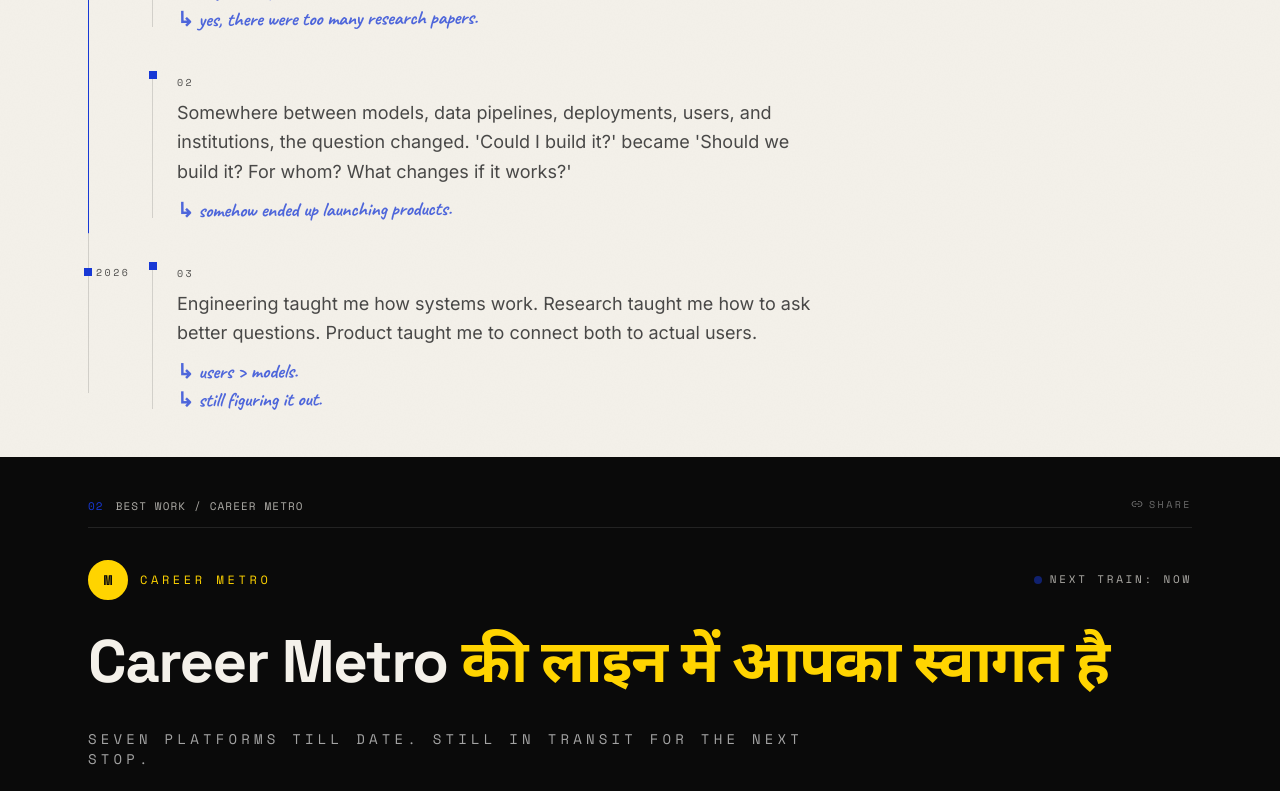
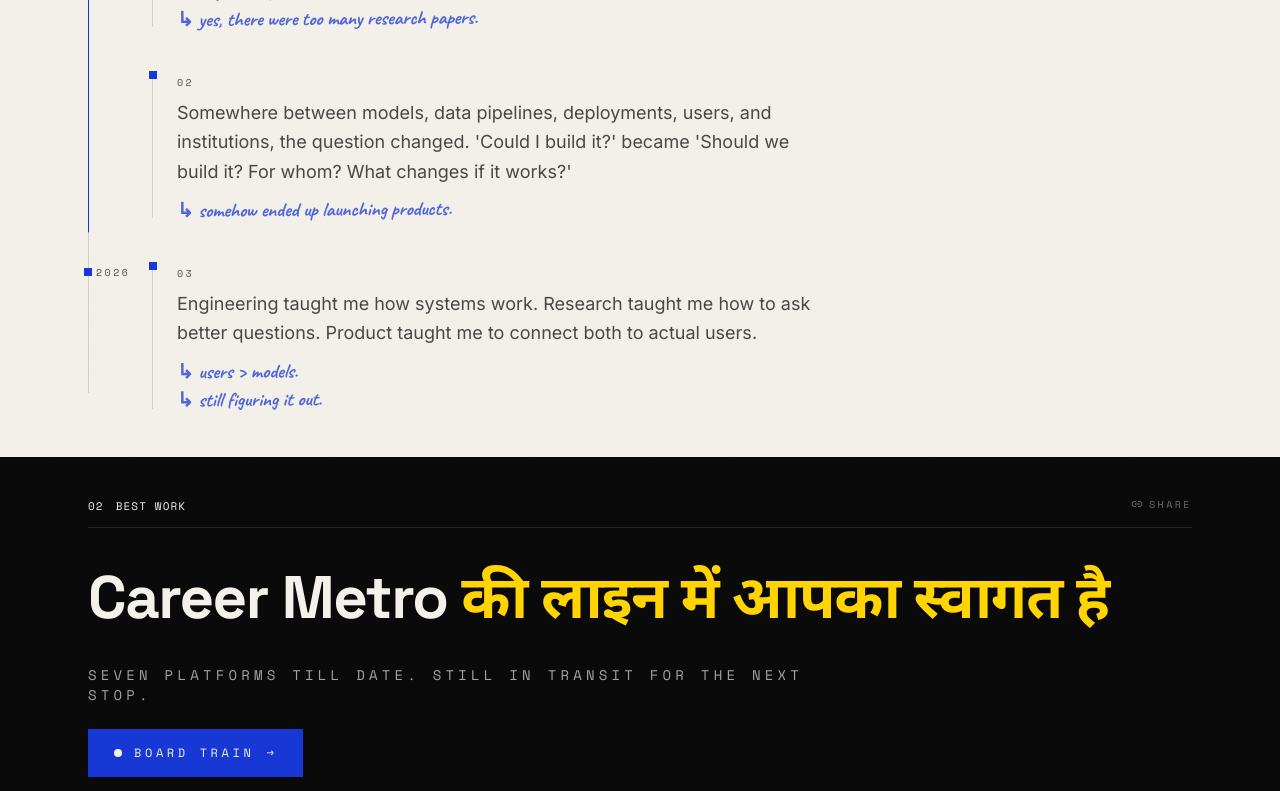
Before and after one commit to onalunchbreak/pankaj-gupta-portfolio, a Next.js app: page / in a window 1280 px wide. Shown: the part 2414-3205 px from the top of the page. Built offline with nearby package versions, Linux system fonts and the light colour scheme.

Commit message:
refactor(metro): update index header to white 02 BEST WORK and remove yellow M symbol badge and NEXT TRAIN NOW bar

```diff
--- a/src/components/sections/best-work-metro.tsx
+++ b/src/components/sections/best-work-metro.tsx
@@ -362,38 +362,19 @@
       <div className="mx-auto w-full max-w-[1200px] px-5 py-8 sm:px-8 sm:py-10 lg:px-12">
         {/* Index header — mirrors SectionShell */}
         <motion.div
-          className="mb-6 flex items-baseline gap-3 border-b border-white/10 pb-3 font-mono text-[11px] uppercase tracking-widest text-[#A3A3A3] sm:mb-8"
+          className="mb-6 flex items-baseline gap-3 border-b border-white/10 pb-3 font-mono text-[11px] uppercase tracking-widest text-[#F4F1EA] sm:mb-8"
           initial={{ opacity: 0, y: 14 }}
           whileInView={{ opacity: 1, y: 0 }}
           viewport={{ once: true, margin: "-10% 0px" }}
           transition={{ duration: 0.6, ease: EASE }}
         >
-          <span className="text-[#1738D5]">02</span>
-          <span id="best-work-header" className="text-[#F4F1EA]/70">
-            BEST WORK / CAREER METRO
+          <span className="text-[#F4F1EA]">02</span>
+          <span id="best-work-header" className="text-[#F4F1EA]">
+            BEST WORK
           </span>
           <span className="ml-auto" />
           <ShareButton sectionId="best-work" />
         </motion.div>
-
-        {/* Metro logo mark + blinking "Next train: NOW" */}
-        <div className="mb-6 flex flex-wrap items-center gap-4">
-          <div
-            className="flex items-center gap-3"
-            data-cursor-label={METRO_INTRO.line}
-          >
-            <span className="flex h-10 w-10 items-center justify-center rounded-full border-2 border-[#FFD400] bg-[#FFD400] text-[#0A0A0A]">
-              <span className="font-mono text-sm font-bold">M</span>
-            </span>
-            <span className="font-mono text-xs uppercase tracking-[0.3em] text-[#FFD400]">
-              {METRO_INTRO.line}
-            </span>
-          </div>
-          <span className="ml-auto flex items-center gap-2 font-mono text-[11px] uppercase tracking-[0.25em] text-[#F4F1EA]/70">
-            <span className="inline-block h-2 w-2 rounded-full bg-[#1738D5] blink" />
-            Next train: NOW
-          </span>
-        </div>
 
         {/* Bilingual title — semi-English + semi-Hindi blend */}
         <motion.h2
```
